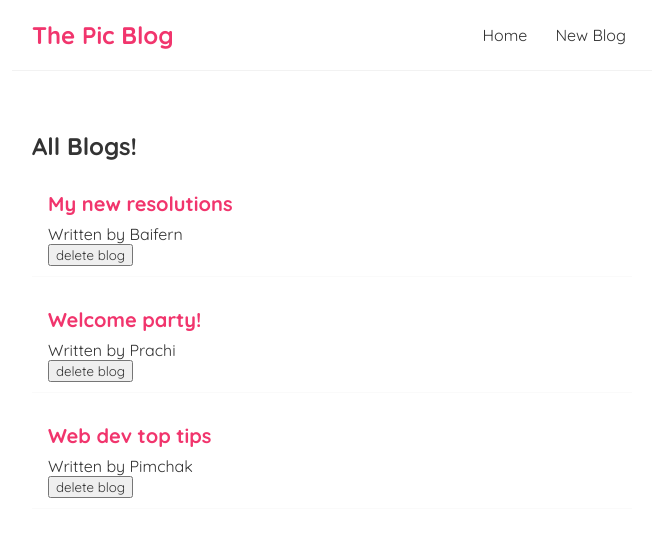
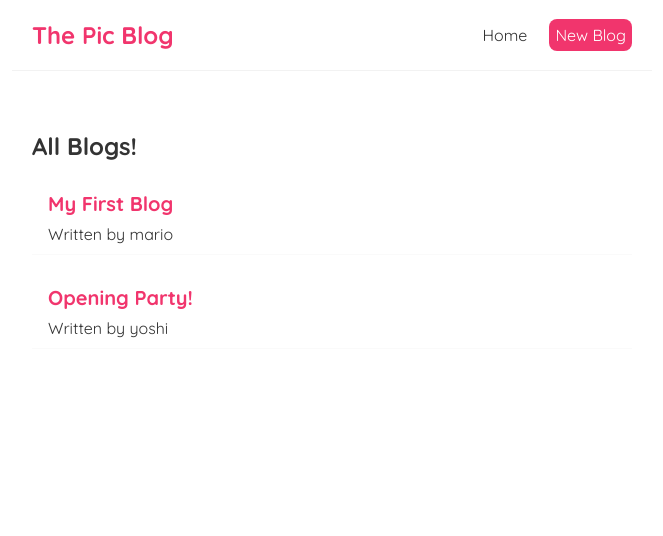
Before and after one commit to prachi-sahu-codes/Pic-Blog, a React (Create React App) app: page / in a window 1280 px wide. Shown: the top 536 px of the page, without its empty margins (308-971 px from the left). Built offline with nearby package versions, Linux system fonts and the light colour scheme; data requests are answered from the project's data file.

Commit message:
fetch without catch

```diff
--- a/src/Bloglist.js
+++ b/src/Bloglist.js
@@ -1,4 +1,4 @@
-const Bloglist = ({ blogs, title, handleDelete }) => {
+const Bloglist = ({ blogs, title }) => {
   //   const blogs = props.blogs;
   //   const title = props.title;
   // note - if using above 2 statments then in bracket will be (props) instead of ({blogs, title})
@@ -9,14 +9,15 @@ const Bloglist = ({ blogs, title, handleDelete }) => {
         <div className="blog-preview" key={blog.id}>
           <h2>{blog.title}</h2>
           <p>Written by {blog.author}</p>
-          <button
+          {/* <button
             onClick={() => {
-              console.log("hello");
               handleDelete(blog.id);
             }}
           >
             delete blog
           </button>
+
+          note: before uuncommenting write handleDelete in top along side {blogs, title, handleDelete} */}
         </div>
       ))}
     </div>
--- a/src/Home.js
+++ b/src/Home.js
@@ -1,40 +1,38 @@
-import { useState } from "react";
+import { useEffect, useState } from "react";
 import Bloglist from "./Bloglist";
 
 const Home = () => {
-  const [blogs, setBlogs] = useState([
-    {
-      title: "My new resolutions",
-      body: "lorem ipsum...",
-      author: "Baifern",
-      id: 1,
-    },
-    {
-      title: "Welcome party!",
-      body: "lorem ipsum...",
-      author: "Prachi",
-      id: 2,
-    },
-    {
-      title: "Web dev top tips",
-      body: "lorem ipsum...",
-      author: "Pimchak",
-      id: 3,
-    },
-  ]);
+  const [blogs, setBlogs] = useState(null);
+  const [isPending, setIsPending] = useState(true);
 
-  const handleDelete = (id) => {
-    const newBlogs = blogs.filter((blog) => blog.id !== id);
-    setBlogs(newBlogs);
-  };
+  // const handleDelete = (id) => {
+  //   const newBlogs = blogs.filter((blog) => blog.id !== id);
+  //   setBlogs(newBlogs);
+  // };
+
+  useEffect(() => {
+    setTimeout(() => {
+      fetch("http://localhost:8000/blogs")
+        .then((res) => {
+          return res.json();
+        })
+        .then((data) => {
+          setBlogs(data);
+          setIsPending(false);
+        });
+    }, 1000);
+  }, []);
 
   return (
     <div className="home">
-      <Bloglist
-        blogs={blogs}
-        title={"All Blogs!"}
-        handleDelete={handleDelete}
-      />
+      {isPending && <div>Loading...</div>}
+      {blogs && (
+        <Bloglist
+          blogs={blogs}
+          title={"All Blogs!"}
+          // handleDelete={handleDelete}
+        />
+      )}
     </div>
   );
 };
--- a/src/Navbar.js
+++ b/src/Navbar.js
@@ -4,7 +4,16 @@ const Navbar = () => {
       <h1>The Pic Blog</h1>
       <div className="links">
         <a href="/">Home</a>
-        <a href="/create">New Blog</a>
+        <a
+          href="/create"
+          style={{
+            color: "white",
+            backgroundColor: "#f1356d",
+            borderRadius: "8px",
+          }}
+        >
+          New Blog
+        </a>
       </div>
     </nav>
   );
```
